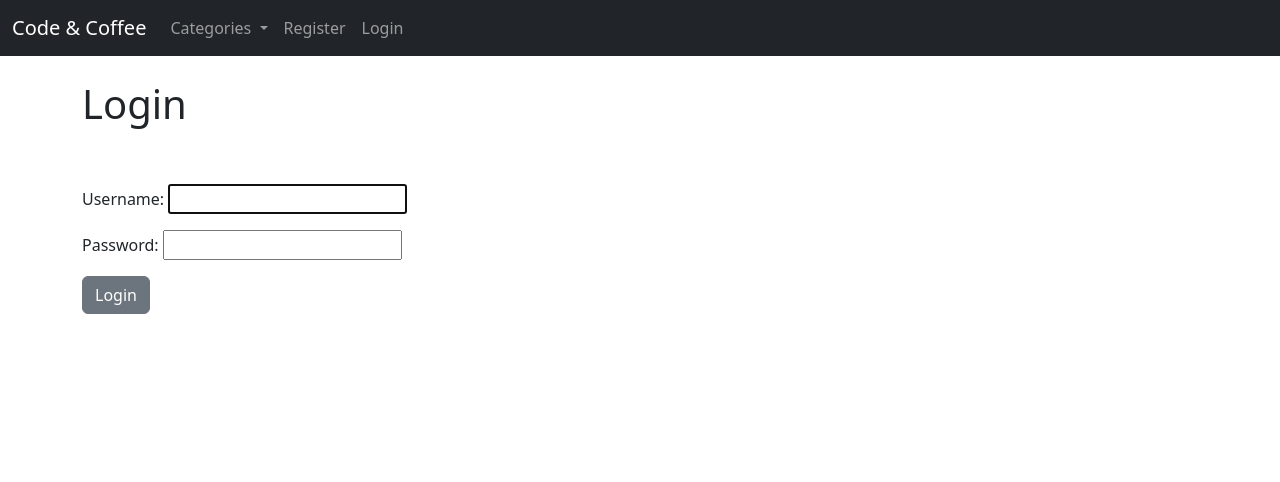
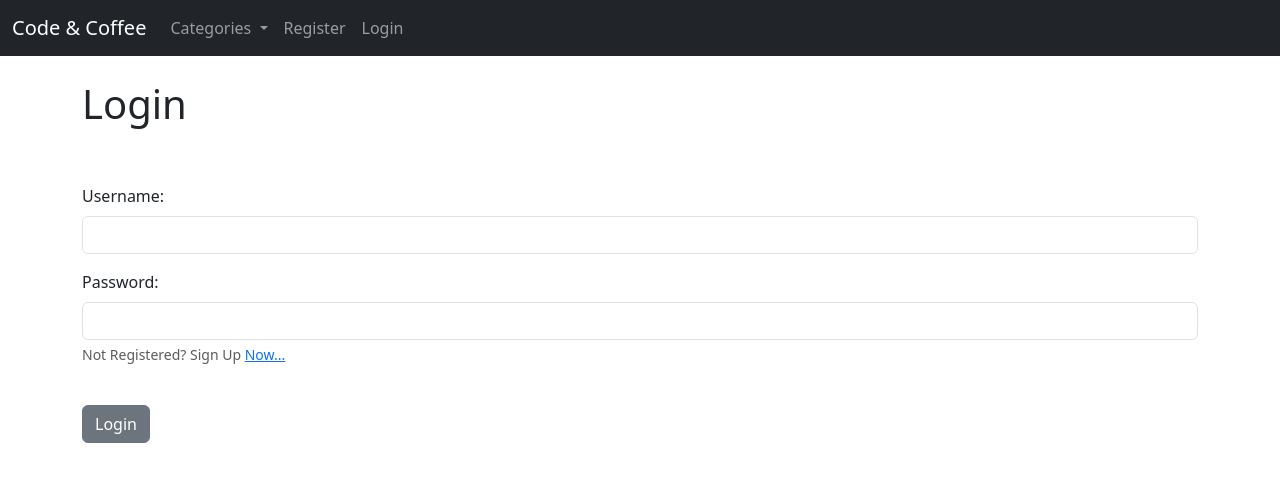
Before and after one commit to Selinoztrk/Django-Blog, a Django app: page /members/login/ in a window 1280 px wide. Shown: the top 482 px of the page. Run offline with Django 5.2, Linux system fonts and the light colour scheme; data comes from the database, SQL or seed files in the repository; both versions use the stored data as it was after the commit; some libraries are stand-ins or nearby versions.

Commit message:
Style the login page using BootStrap forms

```diff
--- a/members/templates/registration/login.html
+++ b/members/templates/registration/login.html
@@ -8,8 +8,16 @@
 <div class="mb-3">
     <form method="POST">
         {% csrf_token %}
-        {{ form.as_p }}
-        <button class="btn btn-secondary">Login</button>
+        <div class="mb-3">
+            <label for="exampleInputEmail1" class="form-label">Username:</label>
+            <input type="text" class="form-control" name="username">
+        </div>
+        <div class="mb-3">
+            <label for="exampleInputPassword1" class="form-label">Password:</label>
+            <input type="password" class="form-control" name="password">
+            <div id="loginHelp" class="form-text">Not Registered? Sign Up <a href="{% url 'register' %}">Now...</a></div>
+        </div>
+        <br><button class="btn btn-secondary">Login</button>
     </form>
 </div> <br><br>
 
```
Also changed, not shown: db.sqlite3.
